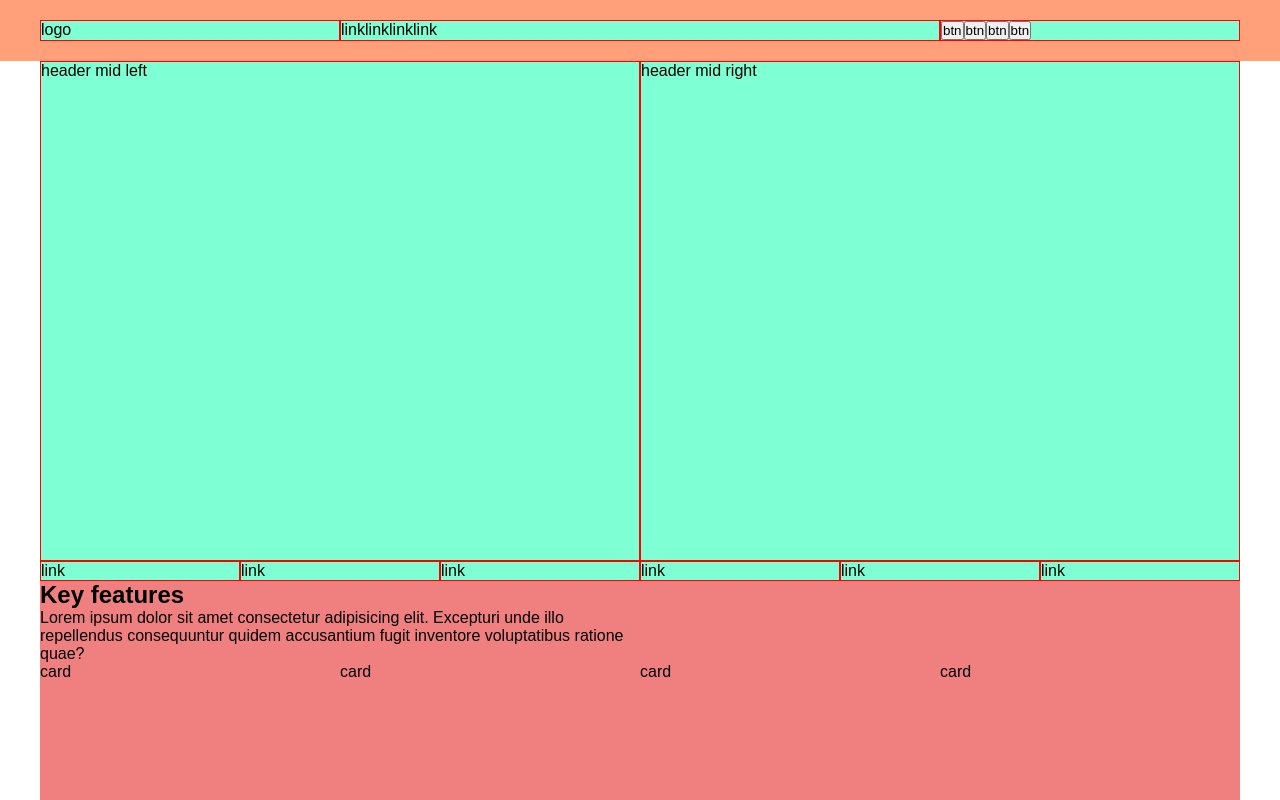
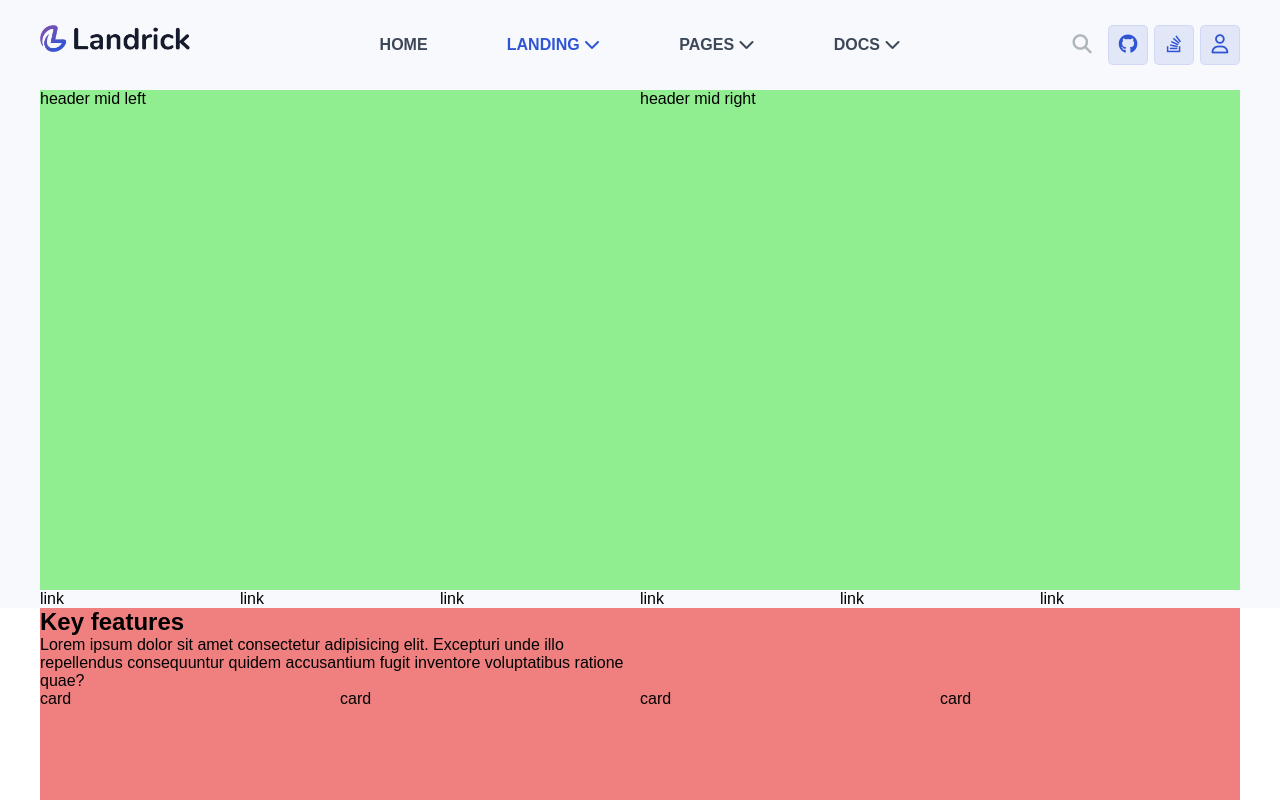
Before and after one commit to Claudio-Pri/proj-html-vuejs, a Vue app: page / in a window 1280 px wide. Shown: the top 800 px of the page. Built offline with nearby package versions, Linux system fonts and the light colour scheme.

Commit message:
header-top/ contenuti e stile

```diff
--- a/index.html
+++ b/index.html
@@ -5,6 +5,9 @@
   <meta charset="UTF-8" />
   <link rel="icon" type="image/svg+xml" href="/vite.svg" />
   <meta name="viewport" content="width=device-width, initial-scale=1.0" />
+  <link rel="stylesheet" href="https://cdnjs.cloudflare.com/ajax/libs/font-awesome/6.6.0/css/all.min.css"
+    integrity="sha512-Kc323vGBEqzTmouAECnVceyQqyqdsSiqLQISBL29aUW4U/M7pSPA/gEUZQqv1cwx4OnYxTxve5UMg5GT6L4JJg=="
+    crossorigin="anonymous" referrerpolicy="no-referrer" />
   <title>proj-html-vuejs</title>
 </head>
 
--- a/src/assets/scss/main.scss
+++ b/src/assets/scss/main.scss
@@ -21,6 +21,10 @@
 
 .justify-content-center {
     justify-content: center;
+}
+
+.justify-content-around {
+    justify-content: space-around;
 }
 
 .align-items-center {
--- a/src/assets/scss/partials/reset.scss
+++ b/src/assets/scss/partials/reset.scss
@@ -11,3 +11,7 @@
 html {
     font-family: Arial, Helvetica, sans-serif;
 }
+
+img {
+    max-width: 100%;
+}
--- a/src/assets/scss/partials/variables.scss
+++ b/src/assets/scss/partials/variables.scss
@@ -1,4 +1,7 @@
 $mainBlue: #2F55D4;
-$mainBgblue: #EAEEFB;
+$mainBgblue: #2F55D41A;
 
 $mainGray: #3C4858;
+$lightGray: #ADB5BD;
+
+$lightBg: #F8F9FC;
--- a/src/components/AppHeader.vue
+++ b/src/components/AppHeader.vue
@@ -17,28 +17,30 @@ export default {
       <div class="container">
         <div class="my-row">
           <div class="my-col-3">
-            logo
+            <a href="#">
+              <img src="/public/img/logo-dark.png" alt="Landrick">
+            </a>
+
           </div>
 
-          <div class="my-col-6">
+          <div class="my-col-6 d-flex align-items-center">
             <nav>
-              <ul class="d-flex">
+              <ul class="d-flex align-items-center">
                 <li v-for="(link, i) in store.headerLinks" :key="i">
-                  link
+                  <a :class="{'active' : link.active == true}" :href="link.href">
+                    {{ link.link }}
+                    <span v-if="i != 0"><i class="fa-solid fa-chevron-down"></i></span>
+                  </a>
                 </li>
               </ul>
             </nav>
           </div>
 
-          <div class="my-col-3">
-            <nav>
-              <div class="d-flex">
-                <button>btn</button>
-                <button>btn</button>
-                <button>btn</button>
-                <button>btn</button>
-              </div>
-            </nav>
+          <div class="my-col-3 btn-container d-flex align-items-center">
+                <button class="search-btn"><i class="fa-solid fa-magnifying-glass"></i></button>
+                <button class="header-btn"><i class="fa-brands fa-github"></i></button>
+                <button class="header-btn"><i class="fa-brands fa-stack-overflow"></i></button>
+                <button class="header-btn"><i class="fa-regular fa-user"></i></button>
           </div>
         </div>
       </div>
@@ -56,12 +58,11 @@ export default {
     <div class="header-bottom">
       <div class="container">
         <div class="my-row">
-          <div class="my-col-2">link</div>
-          <div class="my-col-2">link</div>
-          <div class="my-col-2">link</div>
-          <div class="my-col-2">link</div>
-          <div class="my-col-2">link</div>
-          <div class="my-col-2">link</div>
+          <div class="my-col-2" v-for="(link, i) in store.headerBottomLinks" :key="i">
+            link
+          </div>
+
+
         </div>
       </div>
     </div>
@@ -74,24 +75,79 @@ export default {
 
 
 //debug struttura
-.my-row>* {
-  background-color: aquamarine;
-  border: 1px solid red;
+// .my-row>* {
+//   background-color: aquamarine;
+//   border: 1px solid red;
+// }
+header {
+  background-color: $lightBg;
 }
 .header-top {
-  padding: 20px 0;
-  background-color: lightsalmon;
+  padding: 15px 0;
+  .my-col-3 {
+    padding: 10px 0;
+  }
+
+}
+.header-top .my-col-6 nav {
+  flex-grow:1;
+
+  li {
+    padding: 10px 5px;
+  }
+
+}
+.header-top .my-col-6 ul {
+  justify-content: space-around;
+
+  li {
+   a {
+      padding: 10px 5px;
+      text-decoration: none;
+      text-transform: uppercase;
+      color: $mainGray;
+      font-weight: bold;
+
+      &.active {
+        color: $mainBlue;
+      }
+    }
+  }
+
+}
+.header-top .my-col-3 img {
+  width: 150px;
+
+}
+
+.header-top .btn-container {
+  justify-content: flex-end;
+  .search-btn {
+    border: none;
+    background: none;
+    color: $lightGray;
+  }
+  .header-btn {
+    border: 1px solid $mainBgblue;
+    border-radius: 5px;
+    background-color: $mainBgblue;
+    color: $mainBlue;
+
+  }
+
+}
+.header-top .search-btn, .header-top .header-btn {
+  padding: 8px;
+  font-size: 1.2rem;
+  margin-left: 6px;
+  height: 40px;
+  width: 40px;
 
 }
 .header-middle .my-row {
   min-height: 500px;
   background-color: lightgreen;
 }
-// ul {
-//   li {
-//     padding: 20px;
-//     margin-right: 10px;
-//   }
-// }
+
 
 </style>
--- a/src/store.js
+++ b/src/store.js
@@ -5,20 +5,51 @@ export const store = reactive({
     headerLinks: [
         {
             link: 'home',
+            href: '#',
+            active: false
+        },
+        {
+            link: 'landing',
+            href: '#',
+            active: true
+        },
+        {
+            link: 'pages',
+            href: '#',
+            active: false
+        },
+        {
+            link: 'docs',
+            href: '#',
+            active: false
+        }
+    ],
+    headerBottomLinks: [
+        {
+            link: 'amazon',
+            href: '#',
+            img: '/public/img/amazon.svg'
+        },
+        {
+            link: 'google',
             href: '#'
         },
         {
-            link: 'landing',
+            link: 'lenovo',
             href: '#'
         },
         {
-            link: 'pages',
+            link: 'paypal',
             href: '#'
         },
         {
-            link: 'docs',
+            link: 'shopify',
             href: '#'
-        }
+        },
+        {
+            link: 'spotify',
+            href: '#'
+        },
     ]
 
 
```
